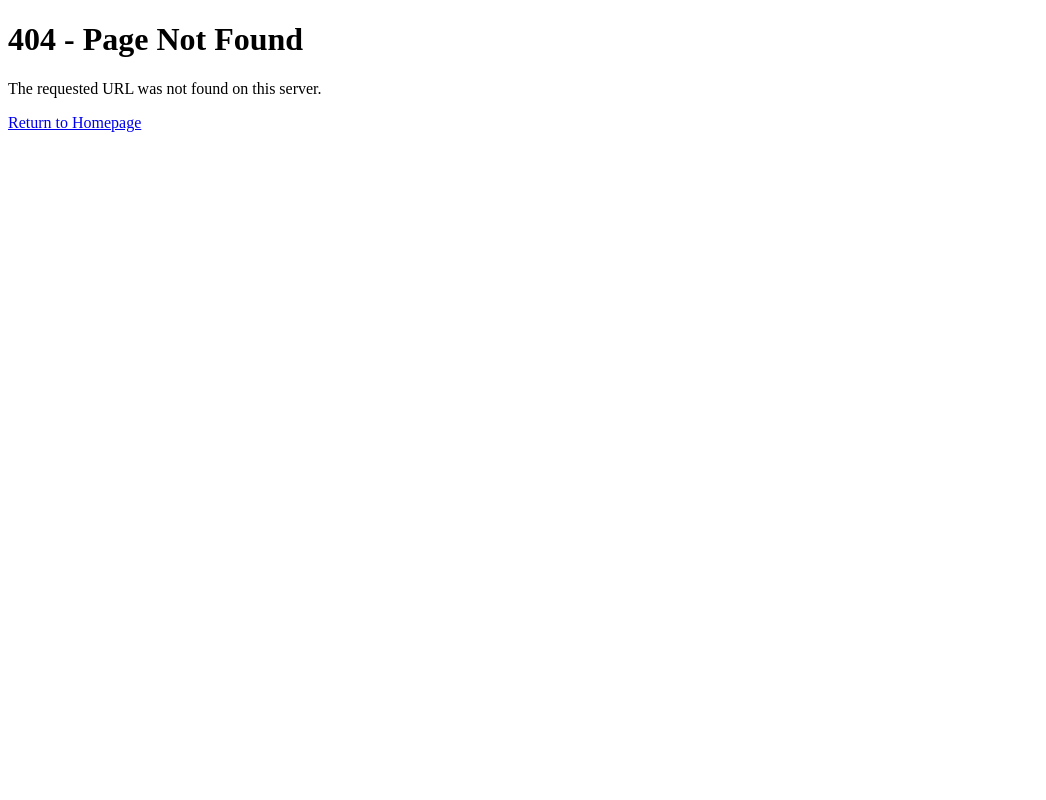
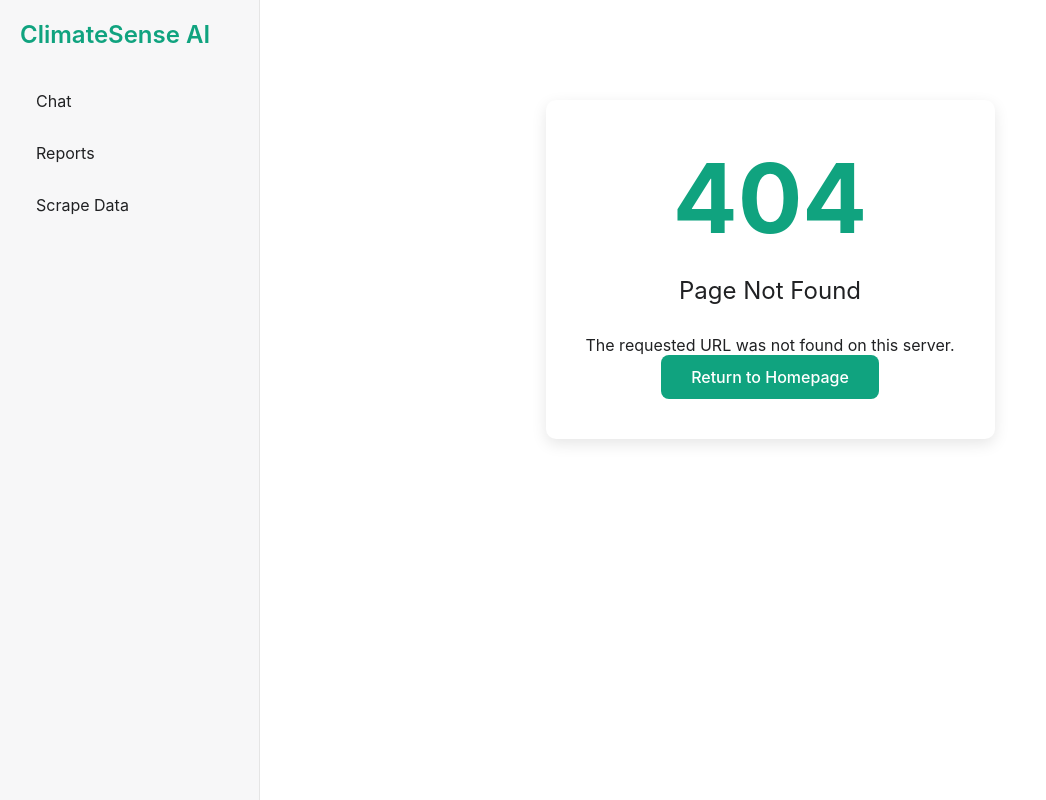
Before and after one commit to Anaboh/climatesense-a1, a FastAPI app: template templates/404.html in a window 1280 px wide. Shown: the whole page, without its empty margins (0-1046 px from the left). Run offline with FastAPI, Linux system fonts and the light colour scheme; the template is opened without the code that fills it, so the values that code supplies are empty.

Commit message:
Update 404.html

```diff
--- a/templates/404.html
+++ b/templates/404.html
@@ -3,10 +3,77 @@
 <head>
     <title>Page Not Found</title>
     <link rel="icon" href="/static/favicon.ico">
+    <link rel="stylesheet" href="/static/styles.css">
+    <style>
+        .error-container {
+            max-width: 600px;
+            margin: 100px auto;
+            text-align: center;
+            padding: 40px;
+            background: white;
+            border-radius: 10px;
+            box-shadow: 0 5px 15px rgba(0,0,0,0.1);
+        }
+
+        .error-code {
+            font-size: 6rem;
+            font-weight: 700;
+            color: var(--primary);
+            margin-bottom: 20px;
+        }
+
+        .error-message {
+            font-size: 1.5rem;
+            margin-bottom: 30px;
+            color: var(--text-primary);
+        }
+
+        .home-link {
+            display: inline-block;
+            padding: 12px 30px;
+            background-color: var(--primary);
+            color: white;
+            text-decoration: none;
+            border-radius: 8px;
+            font-weight: 500;
+            transition: background-color 0.2s;
+        }
+
+        .home-link:hover {
+            background-color: #0d8e6c;
+        }
+    </style>
 </head>
 <body>
-    <h1>404 - Page Not Found</h1>
-    <p>The requested URL was not found on this server.</p>
-    <a href="/">Return to Homepage</a>
+    <div class="sidebar">
+        <div class="logo">ClimateSense AI</div>
+        <nav class="sidebar-nav">
+            <a href="/">Chat</a>
+            <a href="/reports">Reports</a>
+            <a href="#" onclick="startScrape()">Scrape Data</a>
+        </nav>
+    </div>
+
+    <div class="main-content">
+        <div class="error-container">
+            <div class="error-code">404</div>
+            <div class="error-message">Page Not Found</div>
+            <p>The requested URL was not found on this server.</p>
+            <a href="/" class="home-link">Return to Homepage</a>
+        </div>
+    </div>
+
+    <script>
+        async function startScrape() {
+            try {
+                const response = await fetch('/scrape', { method: 'POST' });
+                const result = await response.json();
+                alert(`Scraping started: ${result.status}`);
+            } catch (error) {
+                alert('Failed to start scraping.');
+                console.error('Error:', error);
+            }
+        }
+    </script>
 </body>
 </html>
```
